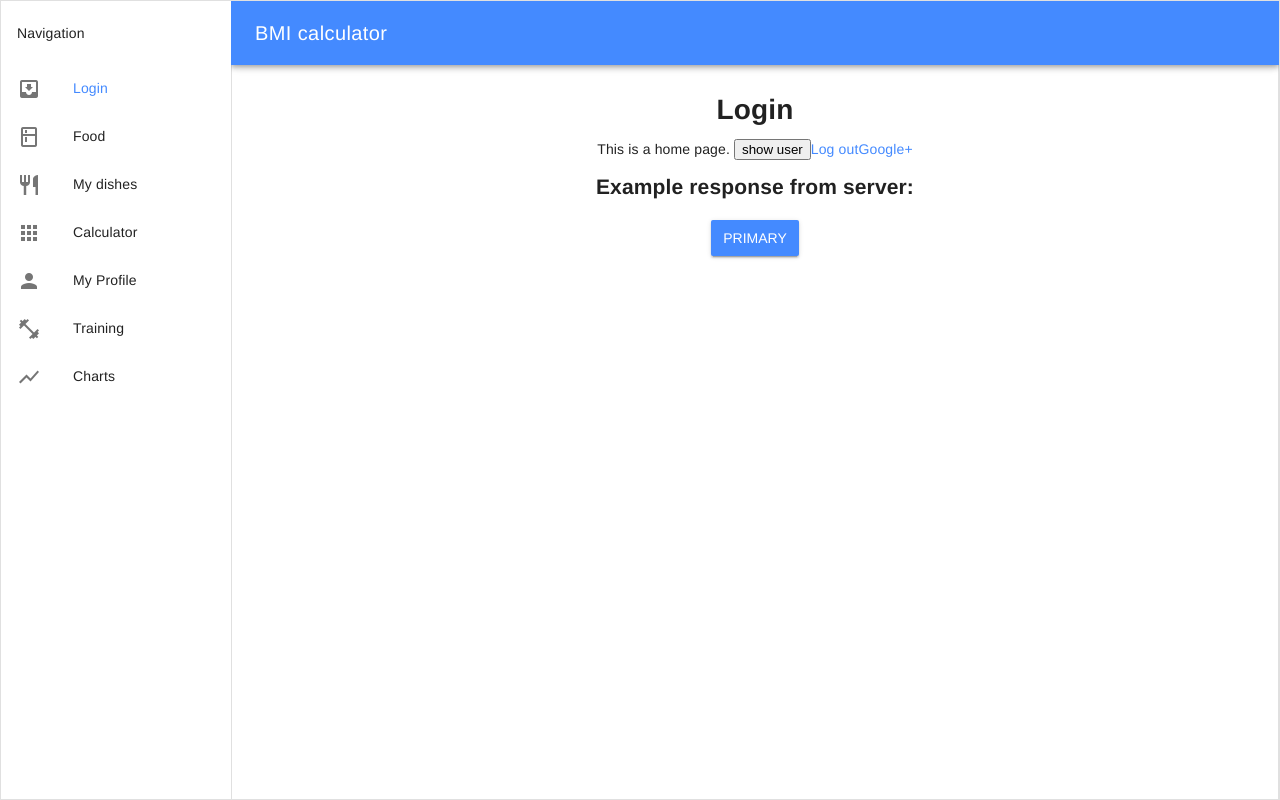
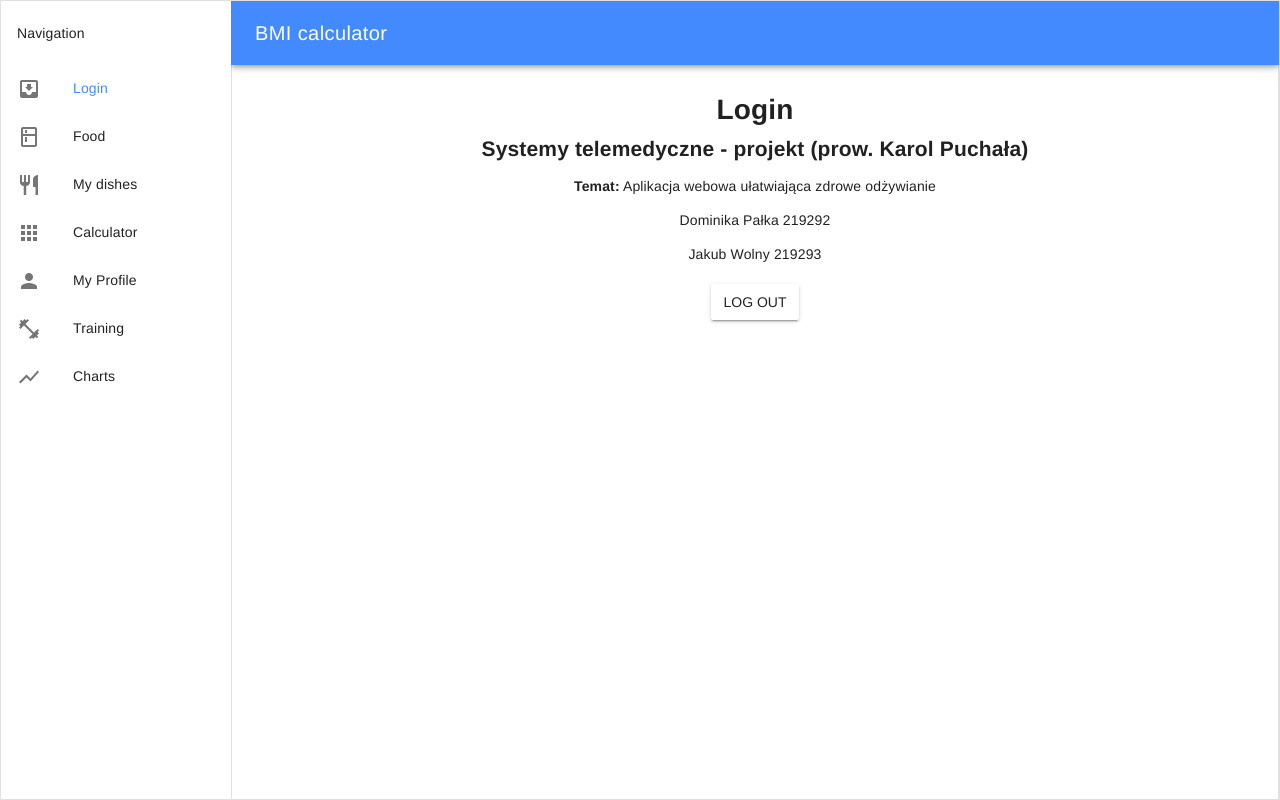
Before and after one commit to Avogardo/bmi-calculator, a Vue app in the folder client/: page / in a window 1280 px wide. Built offline with nearby package versions, Linux system fonts and the light colour scheme; no server answers.

Commit message:
add main page description and improve login buttons behavior

```diff
--- a/client/src/components/Login.vue
+++ b/client/src/components/Login.vue
@@ -1,14 +1,18 @@
 <template>
   <div class="posts">
     <h1>Login</h1>
-    This is a home page.
+    <h2>Systemy telemedyczne - projekt (prow. Karol Puchała)</h2>
+    <p><b>Temat:</b> Aplikacja webowa ułatwiająca zdrowe odżywianie</p>
+    <p>Dominika Pałka 219292</p>
+    <p>Jakub Wolny 219293</p>
 
-    <button @click="onClick">show user</button>
-    <a href="http://localhost:8081/auth/logout">Log out</a>
-    <a href="http://localhost:8081/auth/google">Google+</a>
 
-    <h2>Example response from server:</h2>
-    <md-button class="md-raised md-primary">Primary</md-button>
+    <a href="http://localhost:8081/auth/logout" v-if="loggedUser">
+      <md-button class="md-raised">Log out</md-button>
+    </a>
+    <a href="http://localhost:8081/auth/google" v-if="!loggedUser">
+      <md-button class="md-raised md-primary">Continue with google</md-button>
+    </a>
   </div>
 </template>
 
@@ -26,14 +30,24 @@
 </style>
 
 <script>
-  import CalculatorService from '@/services/CalculatorService'
+  import CalculatorService from '@/services/CalculatorService';
+  import { loggedUser } from '../helper';
+
   export default {
     name: 'Login',
+    data() {
+      return {
+        loggedUser,
+      };
+    },
+    mounted() {
+      this.getUser();
+    },
     methods: {
-      async onClick () {
+      async getUser() {
         const user = await CalculatorService.fetchUser();
-        console.log(user.data);
-      }
+        this.loggedUser = user.data.user;
+      },
     },
-  }
+  };
 </script>
```
